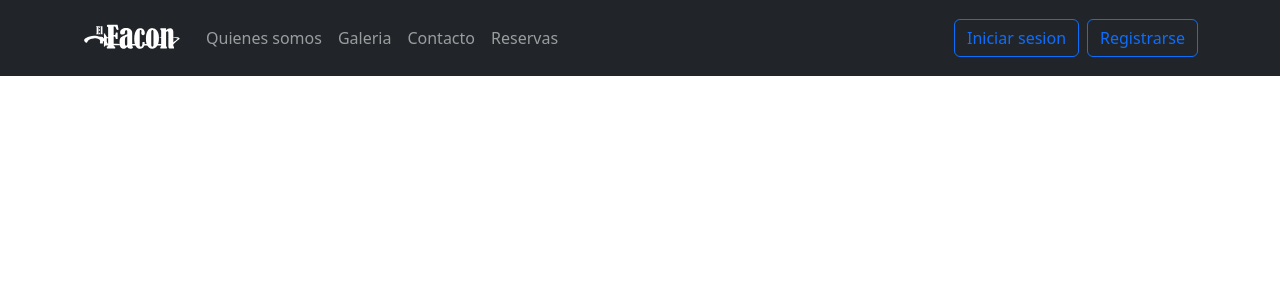
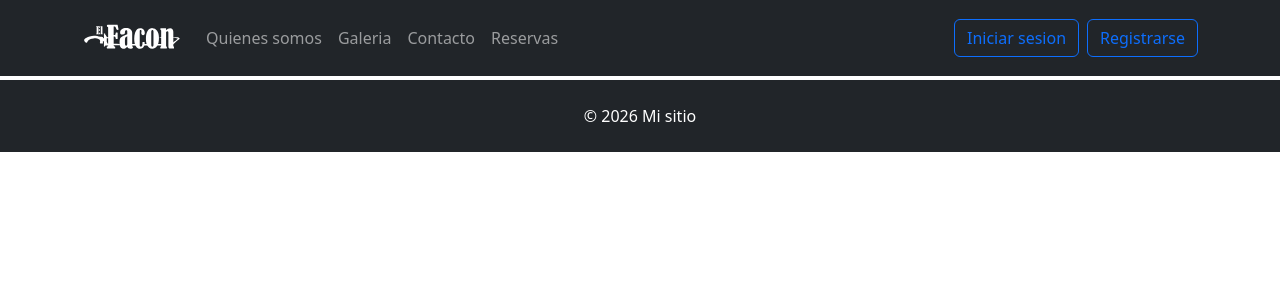
Before and after one commit to Jogutgon/el-facon-frontend, a React (Vite) app: page / in a window 1280 px wide. Shown: the top 300 px of the page. Built offline with nearby package versions, Linux system fonts and the light colour scheme.

Commit message:
Add: Footer component

```diff
--- a/src/App.jsx
+++ b/src/App.jsx
@@ -1,6 +1,7 @@
 
 import 'bootstrap/dist/css/bootstrap.min.css';
 import Header from './components/Header';
+import Footer from './components/Footer';
 
 function App() {
 
@@ -8,6 +9,10 @@ function App() {
   return (
     <>
       <Header/>
+      <div style={{ marginTop: "80px" }}>
+      <Footer/>
+
+      </div>
     </>
   )
 }
--- /dev/null
+++ b/src/components/Footer.jsx
@@ -0,0 +1,11 @@
+import React from 'react'
+
+function Footer() {
+  return (
+    <footer className="bg-dark text-white text-center py-4">
+      <p className="mb-0">© 2026 Mi sitio</p>
+    </footer>
+  )
+}
+
+export default Footer
```
